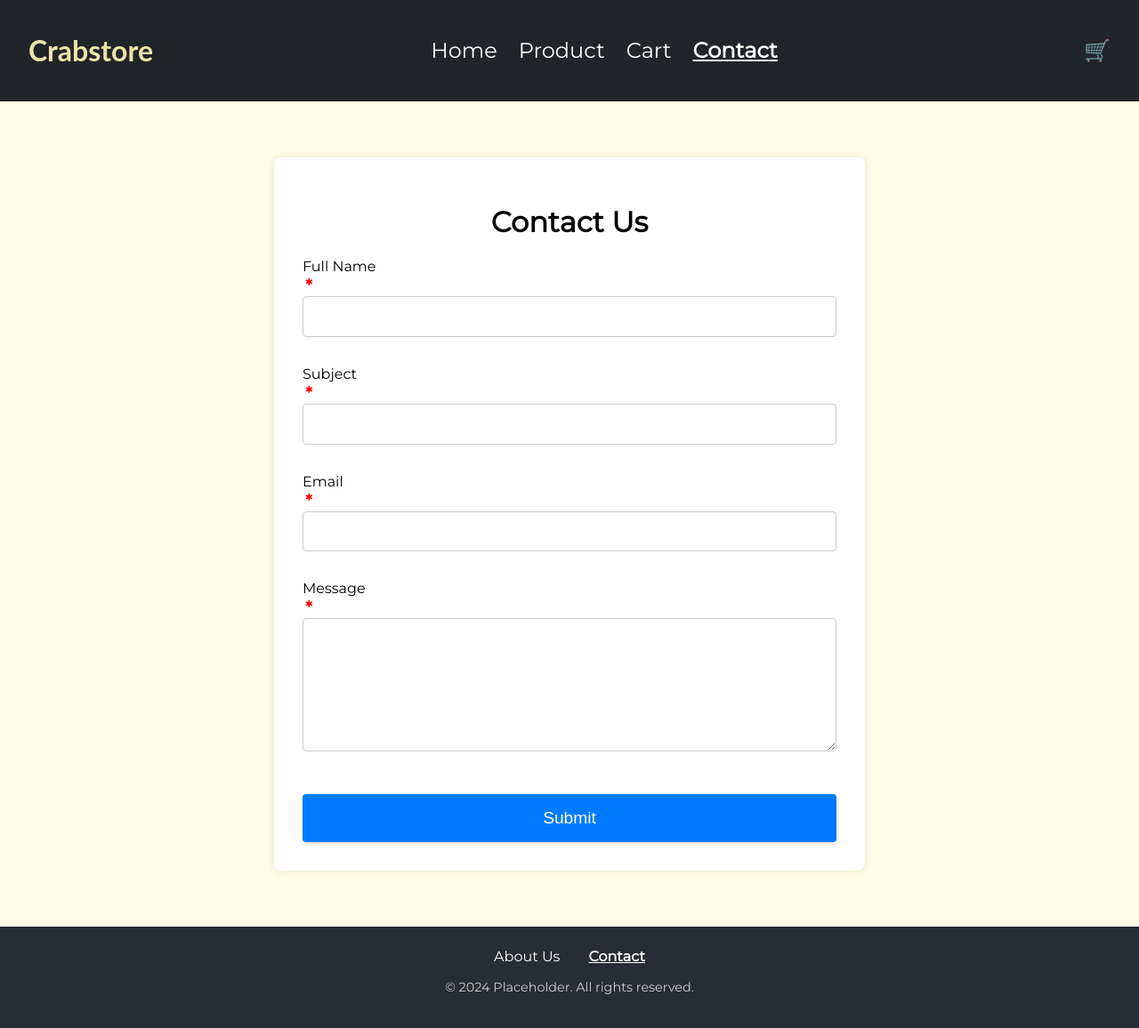
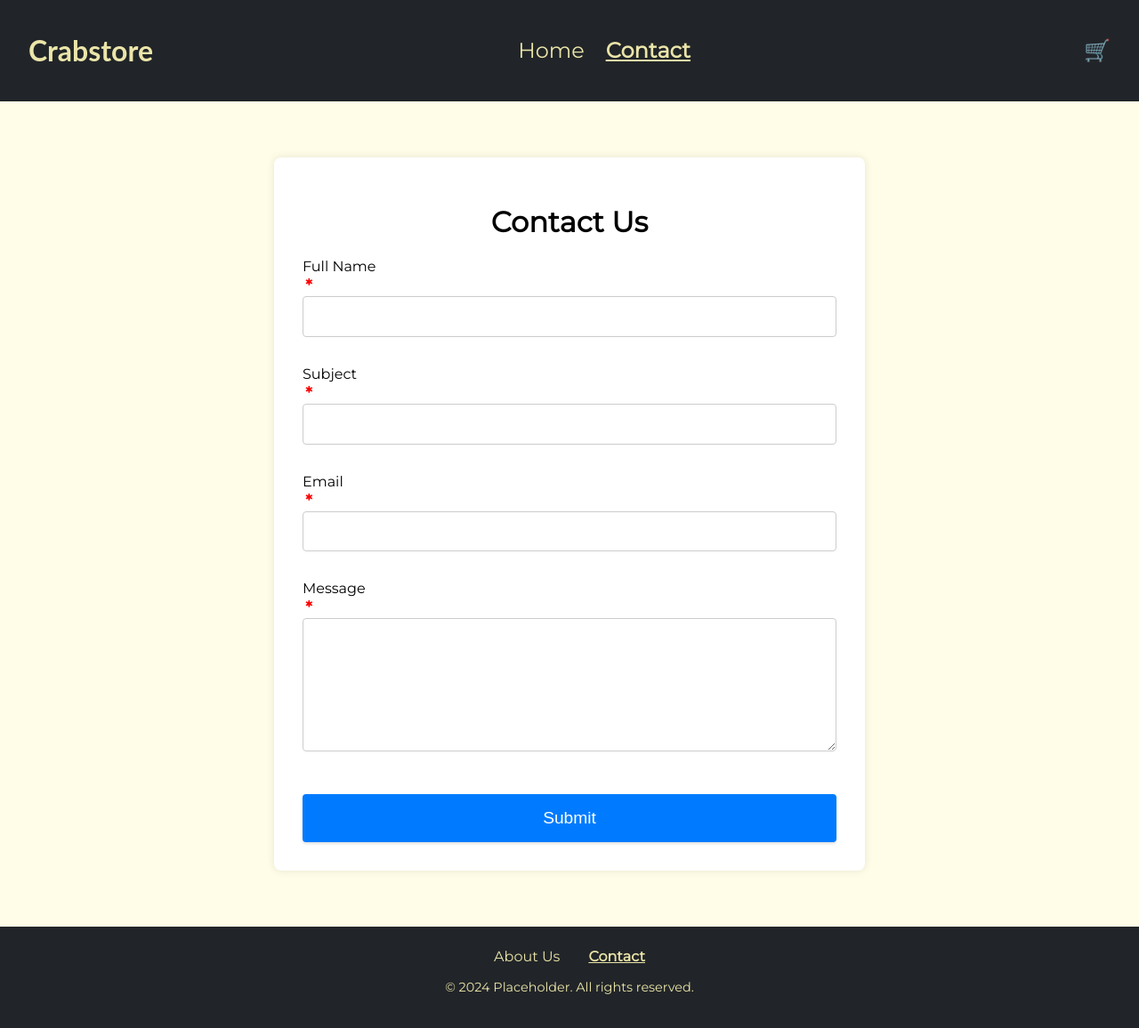
Before and after one commit to ykjellin/js-frameworks-ca, a React (Create React App) app: page /contact in a window 1280 px wide. Shown: the whole page at 89% size. Built offline with nearby package versions, Linux system fonts and the light colour scheme; a web font is replaced by a local one.

Commit message:
added theme props to the header and footer

```diff
--- a/src/components/Footer.tsx
+++ b/src/components/Footer.tsx
@@ -5,7 +5,7 @@ import { NavLink } from "react-router-dom";
 import styled from "styled-components";
 
 const FooterContainer = styled.footer`
-  background-color: #282c34;
+  background-color: ${(props) => props.theme.colors.primary};
   color: white;
   padding: 1.5rem 2rem;
   text-align: center;
@@ -20,7 +20,7 @@ const FooterLinks = styled.div`
 
 const StyledLink = styled(NavLink)`
   text-decoration: none;
-  color: white;
+  color: ${(props) => props.theme.colors.secondary};
   font-size: 1rem;
 
   &.active {
@@ -35,7 +35,7 @@ const StyledLink = styled(NavLink)`
 
 const Copyright = styled.p`
   font-size: 0.9rem;
-  color: #cccccc;
+  color: ${(props) => props.theme.colors.secondary};
 `;
 
 const Footer: React.FC = () => {
--- a/src/components/HamburgerMenu.tsx
+++ b/src/components/HamburgerMenu.tsx
@@ -15,7 +15,7 @@ const MenuContainer = styled.div`
 const HamburgerIcon = styled.div<{ isOpen: boolean }>`
   width: 30px;
   height: 3px;
-  background: white;
+  background: ${(props) => props.theme.colors.secondary};
   margin: 5px 0;
   transition: all 0.3s ease-in-out;
 
--- a/src/components/Header.tsx
+++ b/src/components/Header.tsx
@@ -38,9 +38,8 @@ const StyledNav = styled.nav<{ $isOpen: boolean }>`
 `;
 
 const StyledLink = styled(NavLink)`
-  font-family: ${(props) => props.theme.fonts.primary};
   text-decoration: none;
-  color: white;
+  color: ${(props) => props.theme.colors.secondary};
   font-size: 1.5rem;
 
   &.active {
@@ -64,11 +63,12 @@ const HamburgerIcon = styled.div<{ $isOpen: boolean }>`
   display: none;
   flex-direction: column;
   cursor: pointer;
+  color: ${(props) => props.theme.colors.secondary};
 
   div {
     width: 25px;
     height: 3px;
-    background: white;
+    background: ${(props) => props.theme.colors.secondary};
     margin: 4px 0;
     transition: 0.4s;
   }
@@ -106,8 +106,6 @@ const Header: React.FC = () => {
         <StyledLink to="/" end>
           Home
         </StyledLink>
-        <StyledLink to="/product/1">Product</StyledLink>
-        <StyledLink to="/cart">Cart</StyledLink>
         <StyledLink to="/contact">Contact</StyledLink>
       </StyledNav>
 
```
